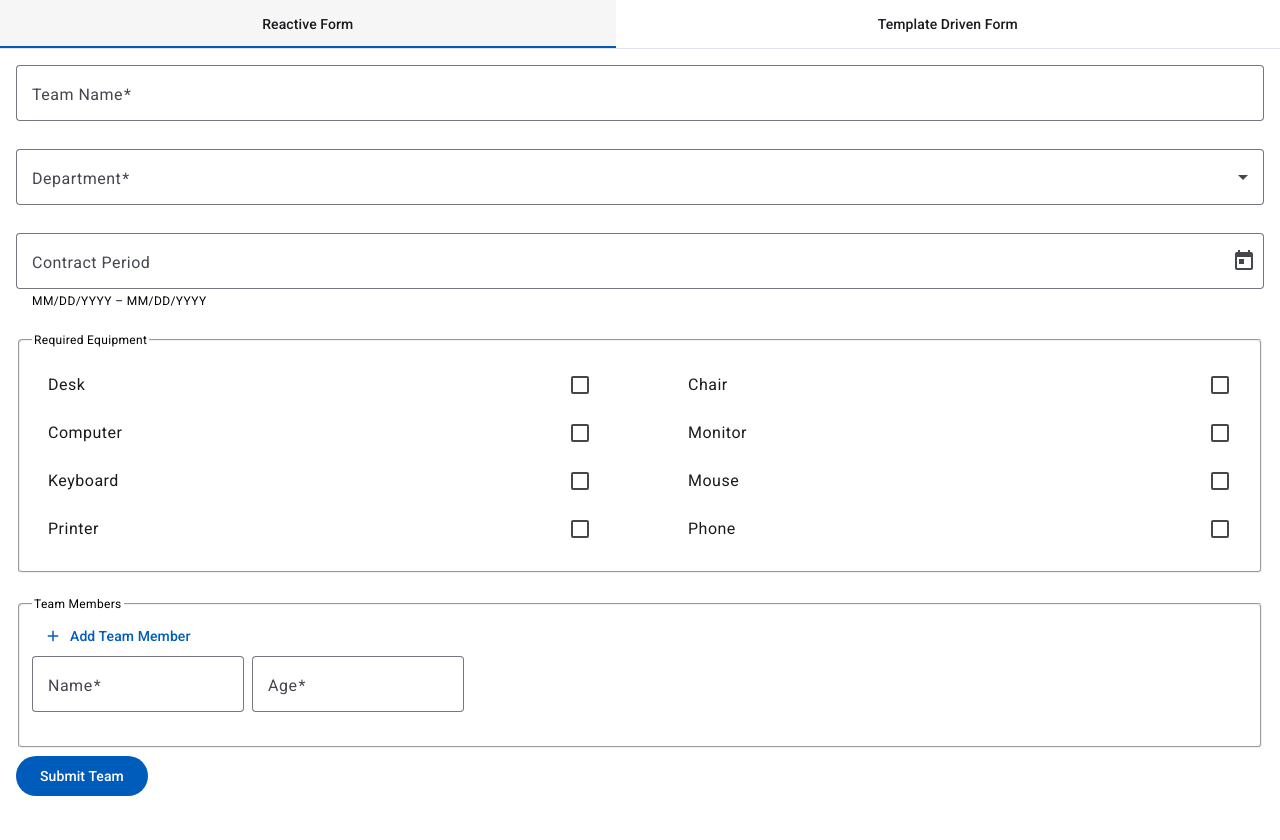
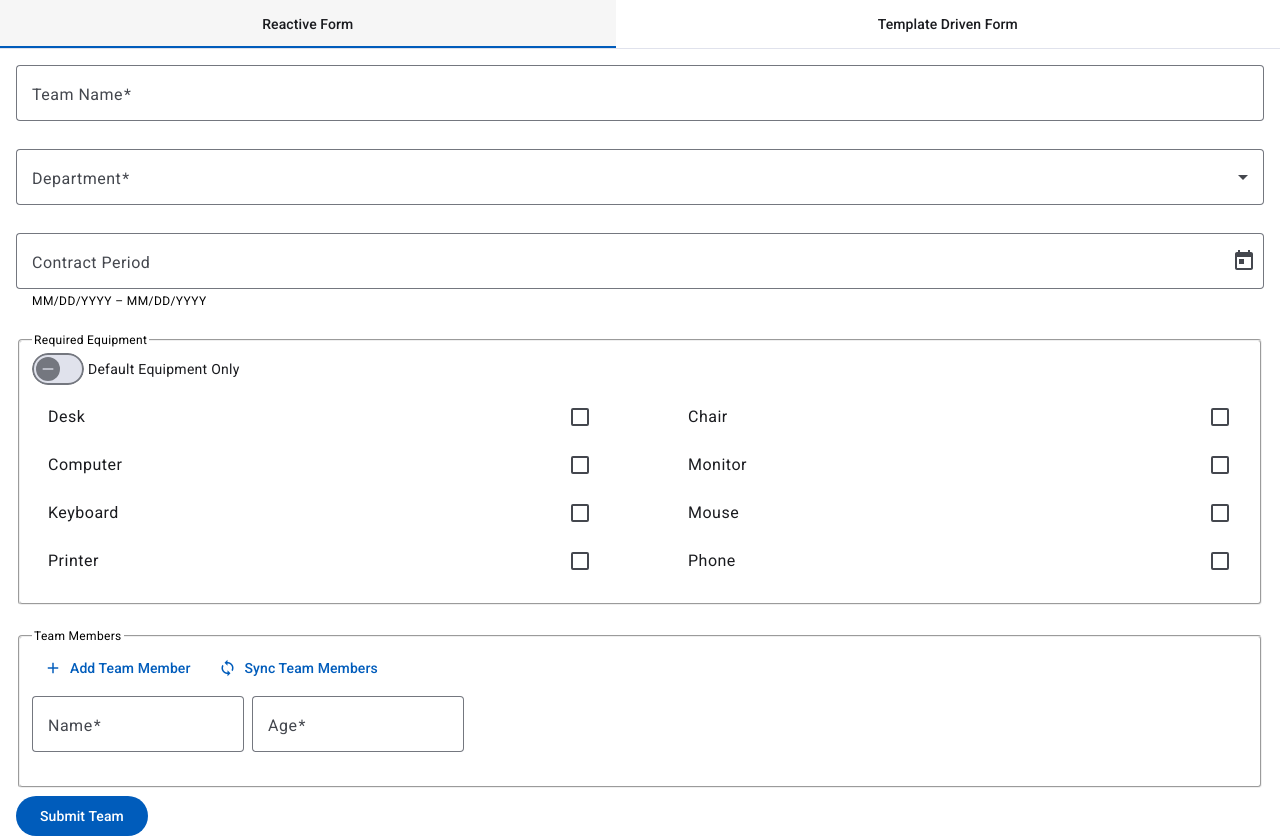
Before and after one commit to tmhbrts/template-driven-form-test, an Angular app: page /reactive in a window 1280 px wide. Before the commit the page ends 800 px from the top, so only its background shows below. Built offline with nearby package versions, Linux system fonts and the light colour scheme.

Commit message:
Include (async) conditional logic in reactive form

```diff
--- a/src/app/reactive-form/reactive-form.component.html
+++ b/src/app/reactive-form/reactive-form.component.html
@@ -16,6 +16,9 @@
         </mat-option>
       }
     </mat-select>
+    @if (departmentControl.hasError("required")) {
+      <mat-error> Department is required </mat-error>
+    }
   </mat-form-field>
 
   <mat-form-field>
@@ -39,21 +42,33 @@
 
   <fieldset>
     <legend>Required Equipment</legend>
+    <mat-slide-toggle [formControl]="defaultEquipementOnlyControl"
+      >Default Equipment Only</mat-slide-toggle
+    >
     <mat-selection-list
       class="selection-grid"
       [formControl]="requiredEquipmentControl"
+      [disabled]="(defaultEquipmentOnly$ | async) ?? false"
     >
       @for (option of equipmentOptions; track option) {
-        <mat-list-option>{{ option }}</mat-list-option>
+        <mat-list-option [value]="option">{{ option }}</mat-list-option>
       }
     </mat-selection-list>
   </fieldset>
 
-  <fieldset>
+  <fieldset [disabled]="teamMemberSyncStatus$ | async">
     <legend>Team Members</legend>
-    <button mat-button (click)="addTeamMember()">
-      Add Team Member <mat-icon>add</mat-icon>
-    </button>
+
+    <div class="btn-group">
+      <button type="button" mat-button (click)="addTeamMember()">
+        Add Team Member <mat-icon>add</mat-icon>
+      </button>
+      <button type="button" mat-button (click)="teamMemberSyncRequest$.next()">
+        {{ (teamMemberSyncStatus$ | async) ? "Syncing..." : "Sync Team Members"
+        }}<mat-icon>sync</mat-icon>
+      </button>
+    </div>
+
     <div formArrayName="members">
       @for (member of membersControl.controls; track member; let i = $index) {
         <div
--- a/src/app/reactive-form/reactive-form.component.scss
+++ b/src/app/reactive-form/reactive-form.component.scss
@@ -29,3 +29,7 @@ fieldset {
   grid-template-columns: 1fr 1fr;
   column-gap: 4rem;
 }
+
+.btn-group {
+  margin-bottom: 0.5rem;
+}
--- a/src/app/reactive-form/reactive-form.component.ts
+++ b/src/app/reactive-form/reactive-form.component.ts
@@ -1,3 +1,4 @@
+import { CommonModule } from '@angular/common';
 import { Component, inject } from '@angular/core';
 import { FormBuilder, ReactiveFormsModule, Validators } from '@angular/forms';
 import { MatButtonModule } from '@angular/material/button';
@@ -8,6 +9,9 @@ import { MatIconModule } from '@angular/material/icon';
 import { MatInputModule } from '@angular/material/input';
 import { MatListModule } from '@angular/material/list';
 import { MatSelectModule } from '@angular/material/select';
+import { MatSlideToggleModule } from '@angular/material/slide-toggle';
+import { map, shareReplay, startWith, Subject, tap } from 'rxjs';
+import { switchMap, timer } from 'rxjs';
 
 enum Equipment {
   Desk = 'Desk',
@@ -25,12 +29,14 @@ const departments = ['Development', 'Marketing', 'Sales', 'Support'];
 @Component({
   selector: 'app-reactive-form',
   imports: [
+    CommonModule,
     ReactiveFormsModule,
     MatFormFieldModule,
     MatInputModule,
     MatSelectModule,
     MatDatepickerModule,
     MatListModule,
+    MatSlideToggleModule,
     MatButtonModule,
     MatIconModule,
   ],
@@ -40,6 +46,15 @@ const departments = ['Development', 'Marketing', 'Sales', 'Support'];
 })
 export class ReactiveFormComponent {
   private fb = inject(FormBuilder);
+  private defaultEquipementOptions: Equipment[] = [
+    Equipment.Desk,
+    Equipment.Chair,
+    Equipment.Computer,
+    Equipment.Monitor,
+    Equipment.Keyboard,
+    Equipment.Mouse,
+  ];
+
   equipmentOptions = Object.values(Equipment);
   departments = departments;
 
@@ -51,6 +66,7 @@ export class ReactiveFormComponent {
     ),
     contractPeriodStart: this.fb.control<Date | null>(null),
     contractPeriodEnd: this.fb.control<Date | null>(null),
+    defaultEquipmentOnly: this.fb.control<boolean>(false),
     requiredEquipment: this.fb.control<Equipment[]>([]),
     members: this.fb.array([
       this.fb.group({
@@ -62,6 +78,33 @@ export class ReactiveFormComponent {
       }),
     ]),
   });
+
+  teamNameControl = this.teamForm.controls.teamName;
+  departmentControl = this.teamForm.controls.department;
+  contractPeriodStartControl = this.teamForm.controls.contractPeriodStart;
+  contractPeriodEndControl = this.teamForm.controls.contractPeriodEnd;
+  defaultEquipementOnlyControl = this.teamForm.controls.defaultEquipmentOnly;
+  requiredEquipmentControl = this.teamForm.controls.requiredEquipment;
+  membersControl = this.teamForm.controls.members;
+
+  defaultEquipmentOnly$ = this.defaultEquipementOnlyControl.valueChanges.pipe(
+    startWith(false),
+    tap((value) => {
+      if (value) {
+        this.requiredEquipmentControl.setValue(this.defaultEquipementOptions);
+      }
+    }),
+  );
+
+  teamMemberSyncRequest$ = new Subject<void>();
+
+  //simulates a 3s response time
+  teamMemberSyncStatus$ = this.teamMemberSyncRequest$.pipe(
+    switchMap(() =>
+      timer(0, 1000).pipe(map((tick) => (tick < 3 ? true : false))),
+    ),
+    shareReplay(1),
+  );
 
   addTeamMember() {
     this.membersControl.push(
@@ -80,11 +123,4 @@ export class ReactiveFormComponent {
       console.log(this.teamForm.value);
     }
   }
-
-  teamNameControl = this.teamForm.controls.teamName;
-  departmentControl = this.teamForm.controls.department;
-  contractPeriodStartControl = this.teamForm.controls.contractPeriodStart;
-  contractPeriodEndControl = this.teamForm.controls.contractPeriodEnd;
-  requiredEquipmentControl = this.teamForm.controls.requiredEquipment;
-  membersControl = this.teamForm.controls.members;
 }
```
